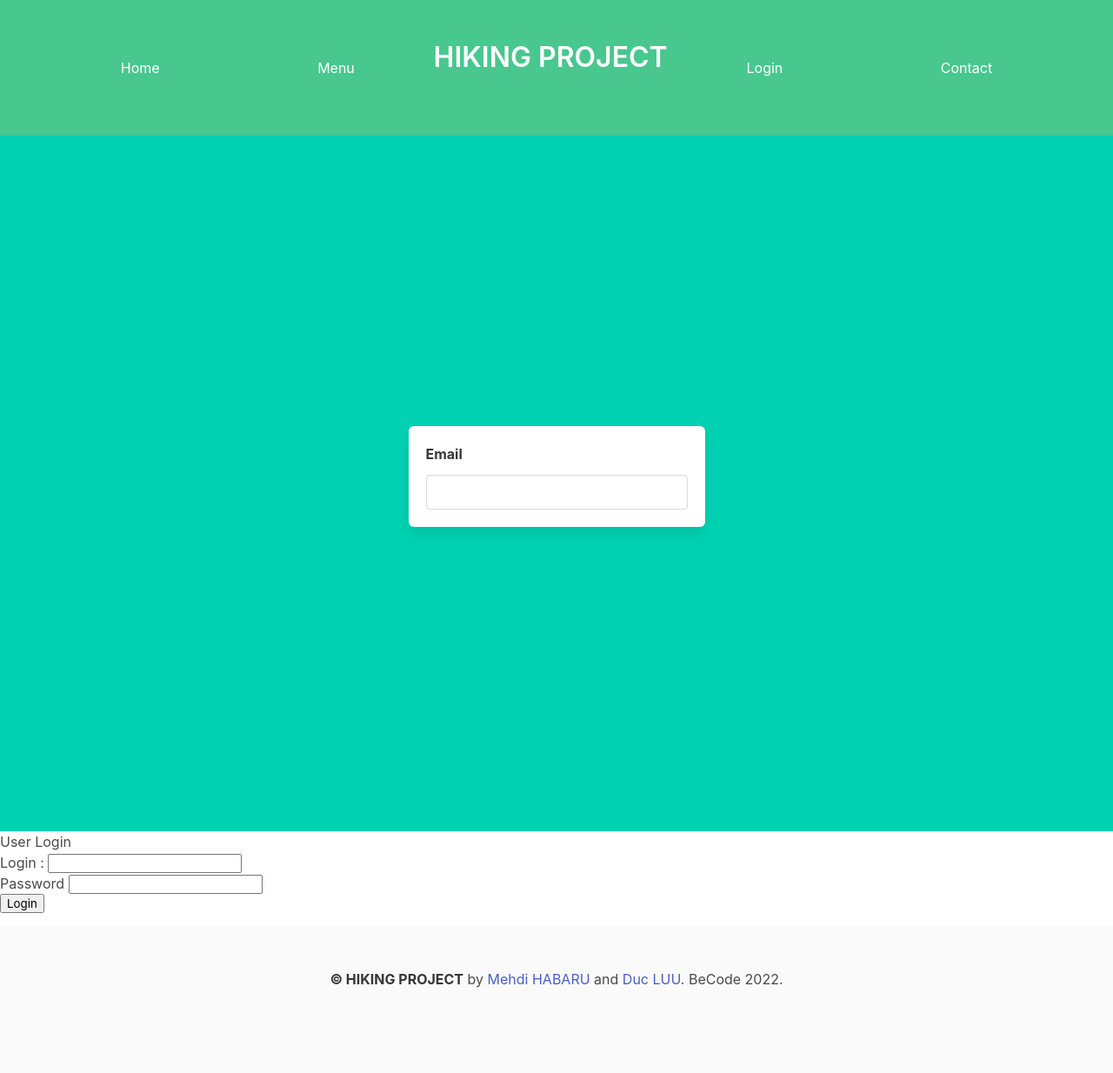
After one commit to Mirodeon/hiking-project, a PHP site: page /login.php in a window 1280 px wide. The commit adds this page. Shown: the whole page at 87% size. Run offline with PHP 8.4, Linux system fonts and the light colour scheme.

Commit message:
struct mvc

```diff
--- a/src/app/views/404.php
+++ b/src/app/views/404.php
@@ -7,7 +7,8 @@
     <meta name="description"
         content="I have to create a new repository called 404-page containing the HTML and CSS required for an error 404 page.">
     <meta charset="utf-8" />
-    <link rel="stylesheet" href="{{ asset('/ressources/style.css') }}" type="text/css"/>
+
+    <link rel="stylesheet" href="css/style.css">
     <link rel="stylesheet" media="screen" href="https://fontlibrary.org//face/xolonium" type="text/css" />
 </head>
 
@@ -18,7 +19,7 @@
     </section>
     <footer>
         <a href="https://github.com/Mirodeon" title="Profil Github">
-            <img src=./ressources/back-button.png alt="back-button">
+            <img src="./img/back-button.png" alt="back-button">
         </a>
     </footer>
 </body>
--- /dev/null
+++ b/src/app/views/footer.php
@@ -0,0 +1,8 @@
+<footer class="footer">
+  <div class="content has-text-centered">
+    <p>
+      <strong>© HIKING PROJECT</strong> by <a href="https://github.com/Mirodeon">Mehdi HABARU</a> and
+      <a href="https://github.com/luuduc34">Duc LUU</a>. BeCode 2022.
+    </p>
+  </div>
+</footer>
--- /dev/null
+++ b/src/app/views/header.php
@@ -0,0 +1,21 @@
+<section class="hero is-success">
+  <div class="hero-body">
+    <nav class="level">
+      <p class="level-item has-text-centered">
+        <a class="link is-info">Home</a>
+      </p>
+      <p class="level-item has-text-centered">
+        <a class="link is-info">Menu</a>
+      </p>
+      <p class="title">
+          <strong>HIKING PROJECT</strong>
+        </p>
+      <p class="level-item has-text-centered">
+        <a class="link is-info">Login</a>
+      </p>
+      <p class="level-item has-text-centered">
+        <a class="link is-info">Contact</a>
+      </p>
+    </nav>
+  </div>
+</section>
--- /dev/null
+++ b/src/app/views/login.php
@@ -0,0 +1,101 @@
+<?php
+
+// open the $_SESSION
+session_start();
+
+if(!empty($_POST)) {
+    // 1. Check all the inputs exist
+    // 2. We check also if the $_POST are not empty because we load the page, the form is empty
+    if(isset($_POST["login"],$_POST["pass"])
+        && !empty($_POST["login"]) && !empty($_POST["pass"])) {
+
+        $login = strip_tags($_POST["login"]);
+
+        //SQL part
+        require_once "connexion.php";
+        $q = $db->prepare("SELECT * FROM users WHERE login=:login");
+
+        // bindParam() accepte uniquement une variable qui est interprétée au moment de l'execute()
+        $q->bindParam(":login", $login, PDO::PARAM_STR);
+
+        // exexute return a boolean
+        if(!$q->execute()) {
+            die("form not sent to the db");
+        }
+
+        $user = $q->fetch(PDO::FETCH_ASSOC);
+
+        if(!$user) {
+            die("user doesn't exist &/or password incorrect");
+        }
+
+        // check the password input with the password in db
+        if(!password_verify($_POST["pass"], $user["password"])){
+            die("user doesn't exist &/or password incorrect");
+        }
+
+
+        // store data of user in $_SESSION
+        $_SESSION["user"] = [
+            "id" => $user["id"],
+            "login" => $user["login"],
+            "email" => $user["email"]
+        ];
+
+        header("location: index.php");
+
+    }
+}
+
+include "header.php";
+
+?>
+<html>
+<head>
+    <meta charset="utf-8">
+    <meta name="viewport" content="width=device-width, initial-scale=1">
+    <title>Hello Bulma!</title>
+    <link rel="stylesheet" href="https://cdn.jsdelivr.net/npm/bulma@0.9.4/css/bulma.min.css">
+</head>
+
+<body>
+    <div class="hero is-primary is-fullheight">
+        <div class="hero-body">
+            <div class="container">
+                <div class="columns is-centered">
+                    <form action="" class="box">
+                        <div class="field">
+                            <label for="" class="label">
+                                Email
+                            </label>
+                        </div>
+                        <div class="control has-icons-left">
+                            <input type="email" class="input">
+                            <span class="icon"></span>
+                        </div>
+                    </form>
+                </div>
+            </div>
+        </div>
+    </div>
+</body>
+
+    <h1>User Login</h1>
+
+    <form method="post" action="">
+        <div>
+            <label for="login">Login :</label>
+            <input type="text" name="login">
+        </div>
+        <div>
+            <label for="pass">Password</label>
+            <input type="text" name="pass">
+        </div>
+        <button type="submit">Login</button>
+    </form>
+</html>
+
+
+<?php
+include "footer.php";
+?>
--- a/src/core/Router.php
+++ b/src/core/Router.php
@@ -12,7 +12,7 @@ class Router
         if (array_key_exists($uri, $this->routes[$method])) {
             require_once $this->routes[$method][$uri];
         } else {
-            require_once $this->routes['GET']['/404'];
+            require "../app/views/404.php";
         }
     }
 }
```
Also changed, not shown: src/app/views/home.php (+61 -10 lines), src/app/views/home_bck.php (added, +12 -0 lines), src/app/views/ressources/style.css (deleted, +0 -77 lines), src/public/css/style.css (added, +77 -0 lines), src/public/img/back-button.png (renamed from src/app/views/ressources/back-button.png), src/public/img/rando.jpg (added).
